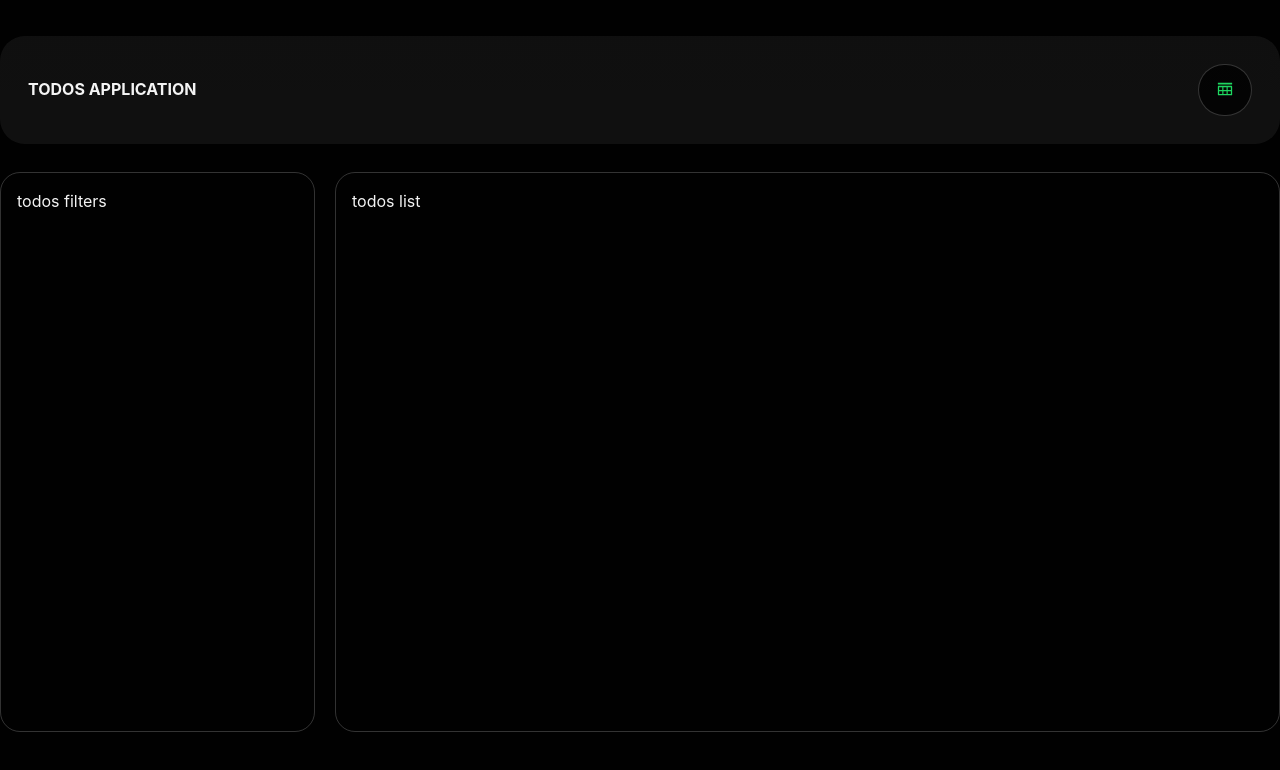
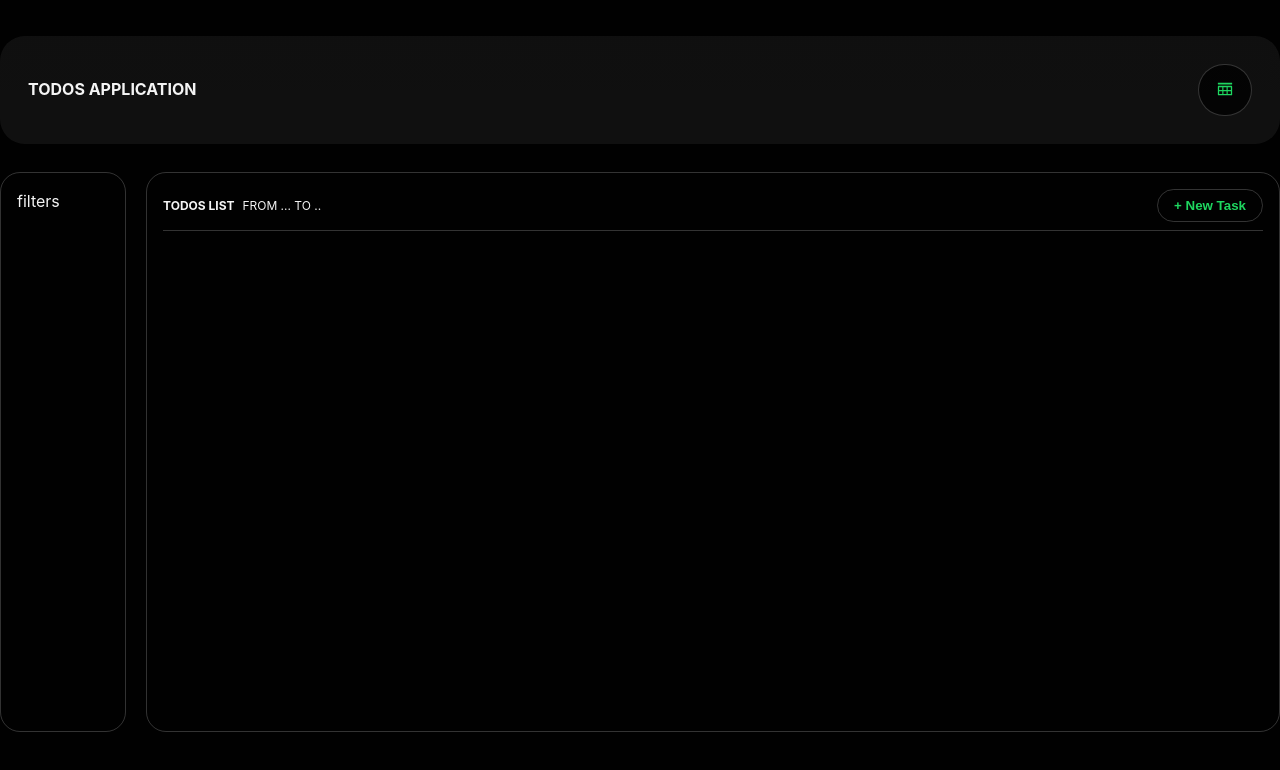
Before and after one commit to mprachaya/todos, a Vue app: page / in a window 1280 px wide. Shown: the top 770 px of the page. Built offline with nearby package versions, Linux system fonts and the light colour scheme.

Commit message:
toggle complete and play with local storage done

```diff
--- a/src/assets/main.css
+++ b/src/assets/main.css
@@ -4,6 +4,7 @@ body {
   --c-main: #010101ff;
   --c-second: #484450ff;
   --c-highlight: #1ed760ff;
+  --c-h-highlight: rgb(55, 255, 48);
   --c-blue: #4200f3ff;
   --c-indigo: #8a8ed4ff;
   --c-text: #f4f4f4;
--- a/src/pages/TodosPage.vue
+++ b/src/pages/TodosPage.vue
@@ -1,10 +1,98 @@
 <template>
   <div class="todos-container">
-    <div class="todos-filters">todos filters</div>
-    <div class="todos-list">todos list</div>
+    <div class="todos-filters">filters</div>
+    <div class="todos-list-container">
+      <div class="todo-list-header">
+        <div class="todo-header-label">
+          todos list<span>from ... to ..</span>
+        </div>
+        <div class="todo-add-btn">
+          <button class="newtask-btn">+ New Task</button>
+        </div>
+      </div>
+
+      <ul class="todo-display custom-bullet">
+        <li
+          v-for="todo in todos"
+          :key="todo.id"
+          :class="{ li_completed: todo.completed }"
+        >
+          <span
+            @click="toggleComplete(todo.id)"
+            :class="{ completed: todo.completed }"
+          >
+            {{ todo.text }}
+            <span class="sm-date"
+              >sDate&nbsp;{{ todo.startDate }} eDate&nbsp;{{
+                todo.endDate
+              }}</span
+            >
+          </span>
+          <span
+            :class="{
+              major: todo.priority === 'major',
+              minor: todo.priority === 'minor',
+              low: todo.priority === 'low',
+            }"
+            >{{ todo.priority }}</span
+          >
+          <span
+            >sDate&nbsp;{{ todo.startDate }} eDate&nbsp;{{ todo.endDate }}</span
+          >
+          <span><DeleteOutlined /></span>
+        </li>
+      </ul>
+    </div>
   </div>
 </template>
-<script setup></script>
+<script setup>
+import { DeleteOutlined } from "@ant-design/icons-vue";
+
+import { onBeforeMount, onMounted, ref } from "vue";
+
+// const todosDummy = ref([
+//   {
+//     id: 1,
+//     text: "Learn Vue.js",
+//     startDate: "2024-05-10",
+//     endDate: "2024-05-15",
+//     priority: "major",
+//     completed: false,
+//   },
+//   {
+//     id: 2,
+//     text: "Build a project",
+//     startDate: "2024-05-16",
+//     endDate: "2024-05-20",
+//     priority: "minor",
+//     completed: false,
+//   },
+//   {
+//     id: 3,
+//     text: "Deploy to production",
+//     startDate: "2024-05-21",
+//     endDate: "2024-05-25",
+//     priority: "low",
+//     completed: true,
+//   },
+//   // Add more todos as needed
+// ]);
+
+const todos = ref([]);
+
+const toggleComplete = (todoId) => {
+  const todoIndex = todos.value.findIndex((todo) => todo.id === todoId);
+  if (todoIndex !== -1) {
+    todos.value[todoIndex].completed = !todos.value[todoIndex].completed;
+    localStorage.setItem("todos", JSON.stringify(todos.value));
+  }
+};
+
+onMounted(() => {
+  const getTodos = JSON.parse(localStorage.getItem("todos"));
+  todos.value = getTodos;
+});
+</script>
 <style lang="scss">
 @import "../styles/todospage.scss";
 </style>
--- a/src/styles/todospage.scss
+++ b/src/styles/todospage.scss
@@ -1,7 +1,7 @@
 .todos-container {
   height: 70vh;
   display: grid;
-  grid-template-columns: 1fr 3fr;
+  grid-template-columns: 1fr 9fr;
   gap: 1.25rem;
 }
 .todos-filters {
@@ -9,12 +9,128 @@
   border-radius: 1.25rem;
   padding: 1rem;
 }
-.todos-list {
+.todo-list-header {
+  display: flex;
+  align-items: center;
+  justify-content: space-between;
+  padding-bottom: 0.5rem;
+  border-bottom: solid 1px rgba(125, 125, 125, 0.4);
+}
+.todo-header-label {
+  font-weight: bold;
+  text-transform: uppercase;
+  font-size: 12px;
+}
+.todo-header-label > span {
+  margin-left: 0.5rem;
+}
+.todos-list-container {
   border: solid 1px rgba(125, 125, 125, 0.4);
   border-radius: 1.25rem;
   padding: 1rem;
 }
-.todo-item {
+.todo-display {
+  margin-top: 0.75rem;
+  display: flex;
+  flex-direction: column;
+  margin-left: -0.75rem;
+}
+
+.newtask-btn {
+  cursor: pointer;
+  padding: 0.5rem 1rem 0.5rem 1rem;
+  background-color: rgba(125, 125, 125, 0);
+  border: solid 1px;
+  border-radius: 25px;
+  border-color: rgba(125, 125, 125, 0.4);
+  font-weight: bold;
+  color: var(--c-highlight);
+}
+.newtask-btn:hover {
+  border-color: #15964d;
+  transition: all 100ms ease-in;
+  color: var(--c-h-highlight);
+}
+
+ul {
+  list-style-type: none;
+}
+li {
+  opacity: 0.8;
+  display: flex;
+  justify-content: space-between;
+  align-items: center;
+  transition: all 0.2s ease-in-out;
+  padding-bottom: 0.75rem;
+  border-bottom: solid 1px rgba(125, 125, 125, 0.4);
+}
+li:hover {
+  opacity: 1;
+  cursor: pointer;
+}
+
+li:before {
+  content: "\25C6";
+  font-size: 10px;
+}
+
+li > span {
+  margin-left: 0.75rem;
+  width: 100%;
+  font-size: 14px;
+  transition: all 100ms ease-in;
+}
+li > span:nth-child(1) {
+  text-overflow: ellipsis;
+  overflow: hidden;
+  white-space: nowrap;
+}
+li > span:nth-child(2) {
+  width: 20%;
+}
+li > span:nth-child(3) {
+  display: contents;
+  font-size: 12px;
+}
+
+li > span:last-child {
+  width: fit-content;
+  font-size: 14px;
+  margin-right: 1rem;
+  transition: all 0.2s ease-in-out;
+}
+
+li > span:last-child :hover {
+  color: var(--c-highlight);
+}
+
+li > span:nth-child(1) > .sm-date {
+  display: none;
+  font-size: 11px;
+}
+
+.major {
+  color: #1ed760ff;
+}
+
+.minor {
+  color: #15964d;
+}
+
+.low {
+  color: #10783d;
+}
+
+.completed {
+  opacity: 0.4;
+  transform: translateX(10px);
+  margin-right: -27px;
+  text-decoration: line-through;
+}
+.li_completed:before {
+  font-size: 12px;
+  content: "(Done)";
+  color: var(--c-highlight);
 }
 
 @media screen and (max-width: 600px) {
@@ -25,6 +141,12 @@
   }
   .todos-filters {
     height: 12vh;
+  }
+  li > span:nth-child(3) {
+    display: none;
+  }
+  li > span:nth-child(1) > .sm-date {
+    display: block;
   }
 }
 
```
